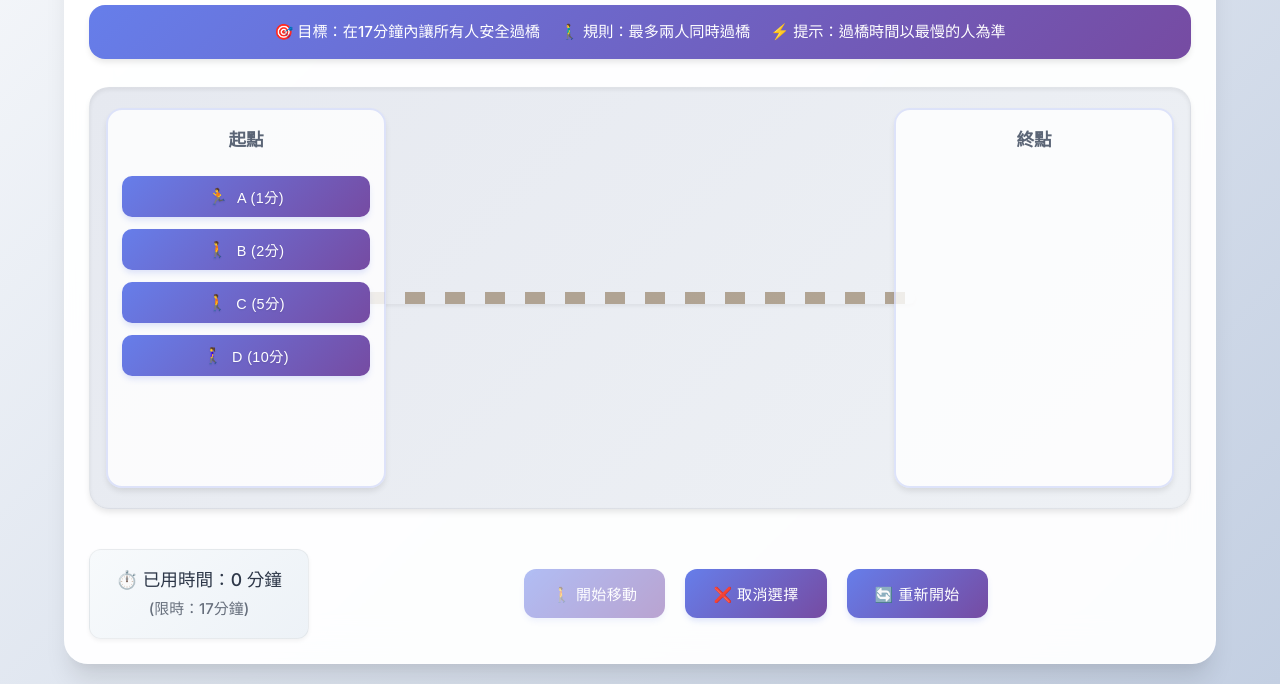
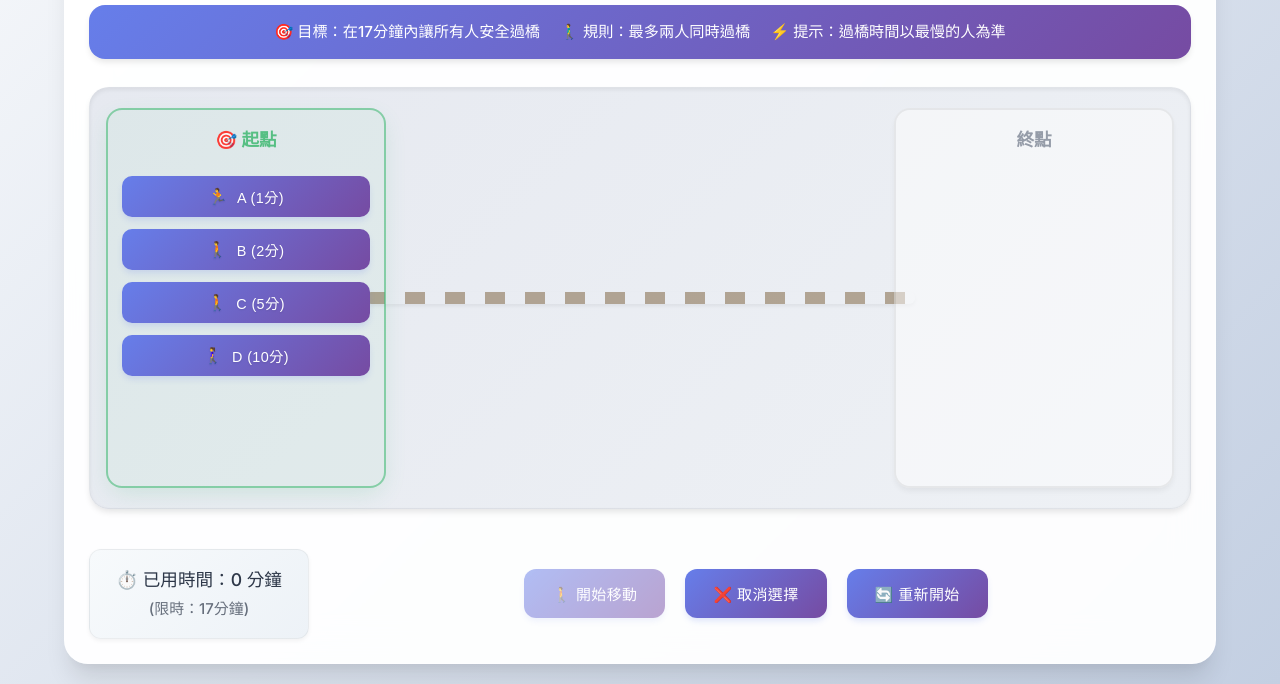
Before and after one commit to pn268268/bridge-crossing, a plain HTML site: page index.html in a window 1280 px wide. Shown: the part 116-800 px from the top of the page. Drawn offline with Linux system fonts and the light colour scheme.

Commit message:
新增從何處出發提示效果

```diff
--- a/index.html
+++ b/index.html
@@ -142,6 +142,26 @@
             color: #4a5568;
             font-weight: 600;
             opacity: 0.9;
+            display: flex;
+            align-items: center;
+            justify-content: center;
+            gap: 8px;
+        }
+
+        .side.active h3 {
+            color: #48bb78;
+            font-weight: 700;
+        }
+
+        .side.active {
+            border-color: rgba(72, 187, 120, 0.6);
+            background: rgba(72, 187, 120, 0.05);
+            box-shadow: 0 8px 25px -5px rgba(72, 187, 120, 0.2);
+        }
+
+        .side.inactive {
+            opacity: 0.6;
+            border-color: rgba(0, 0, 0, 0.1);
         }
 
         .side:hover {
@@ -248,6 +268,8 @@
             border: 1px solid rgba(0, 0, 0, 0.05);
             box-shadow: 0 2px 4px rgba(0, 0, 0, 0.05);
         }
+
+
 
         .time-display small {
             display: block;
@@ -475,8 +497,18 @@
             const endDiv = document.getElementById("endSide");
             const timeDisplay = document.getElementById("time");
 
-            startDiv.innerHTML = "<h3>起點</h3>";
-            endDiv.innerHTML = "<h3>終點</h3>";
+            // 更新側邊標題和狀態
+            if (state.bridgeSide === "start") {
+                startDiv.innerHTML = "<h3>🎯 起點</h3>";
+                endDiv.innerHTML = "<h3>終點</h3>";
+                startDiv.className = "side active";
+                endDiv.className = "side inactive";
+            } else {
+                startDiv.innerHTML = "<h3>起點</h3>";
+                endDiv.innerHTML = "<h3>🎯 終點</h3>";
+                startDiv.className = "side inactive";
+                endDiv.className = "side active";
+            }
 
             state.startSide.forEach(p => {
                 const btn = createPersonButton(p, "start");
```
